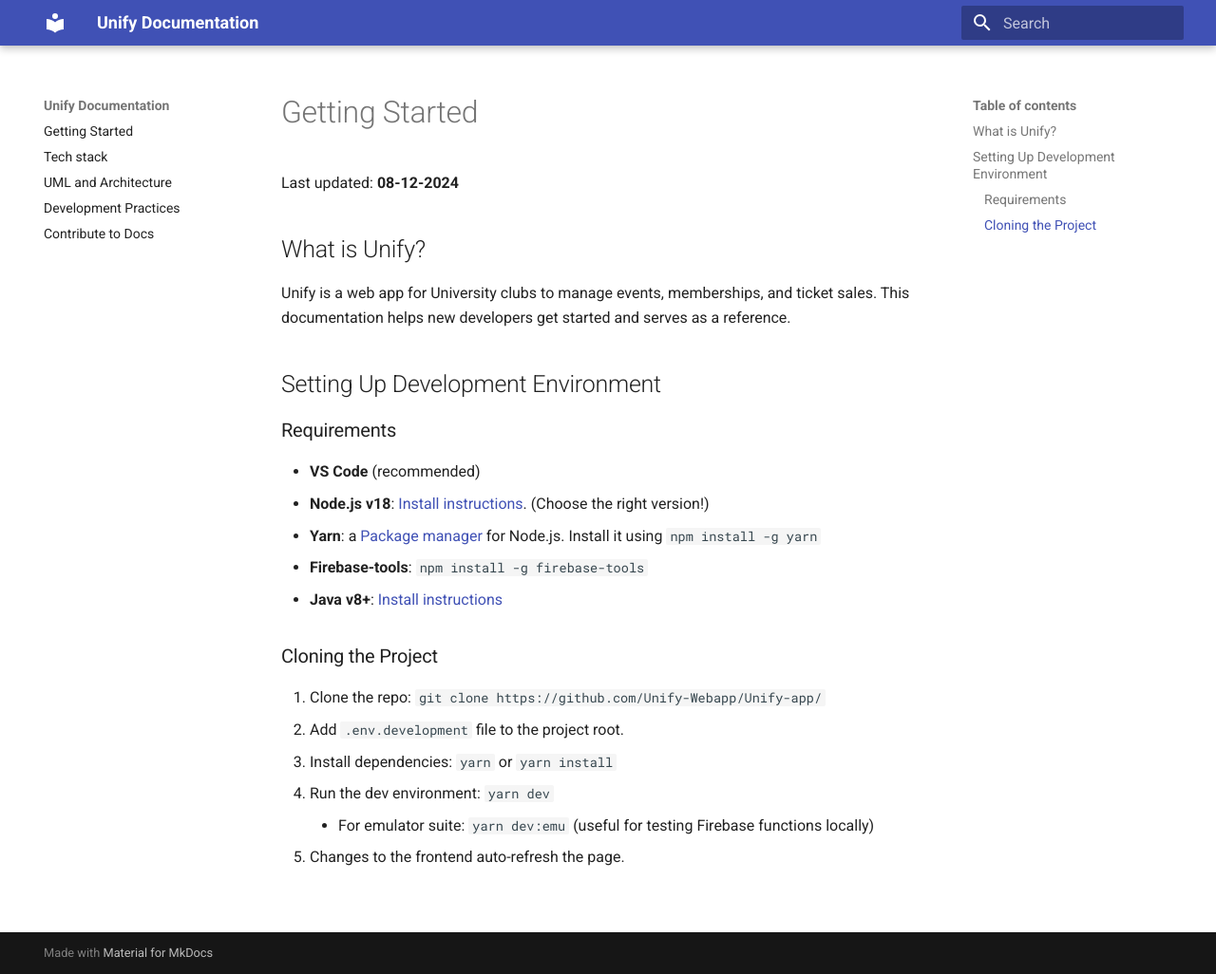
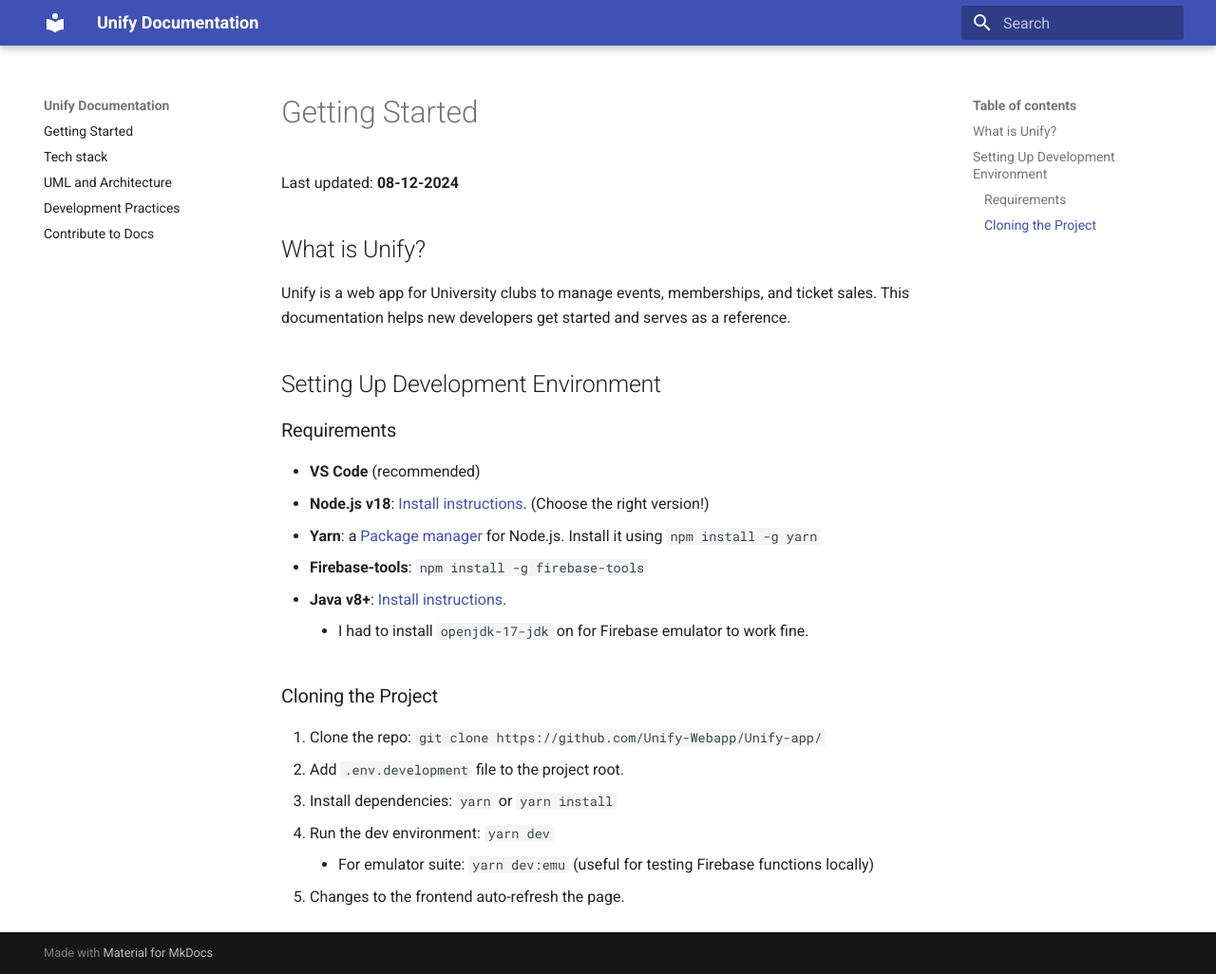
Before and after one commit to Unify-Webapp/unify-docs, an MkDocs documentation site: the page built from docs/index.md, in a window 1280 px wide and 1026 px high. Shown: the whole window at 95% size. Built offline with MkDocs 1.6.1 and Material for MkDocs 9.7.7, drawn with Linux system fonts in a browser that asks for light colours.

Commit message:
Added a line about openjdk-17-jdk

```diff
--- a/docs/index.md
+++ b/docs/index.md
@@ -14,7 +14,8 @@ Unify is a web app for University clubs to manage events, memberships, and ticke
 - **Node.js v18**: [Install instructions](https://nodejs.org/en/download). (Choose the right version!)
 - **Yarn**: a [Package manager](https://www.youtube.com/watch?v=GTC1XhYixHs) for Node.js. Install it using `npm install -g yarn`
 - **Firebase-tools**: `npm install -g firebase-tools`
-- **Java v8+**: [Install instructions](https://www.oracle.com/java/technologies/downloads/)
+- **Java v8+**: [Install instructions](https://www.oracle.com/java/technologies/downloads/).
+    - I had to install `openjdk-17-jdk` on for Firebase emulator to work fine.
 
 ### Cloning the Project
 
```
